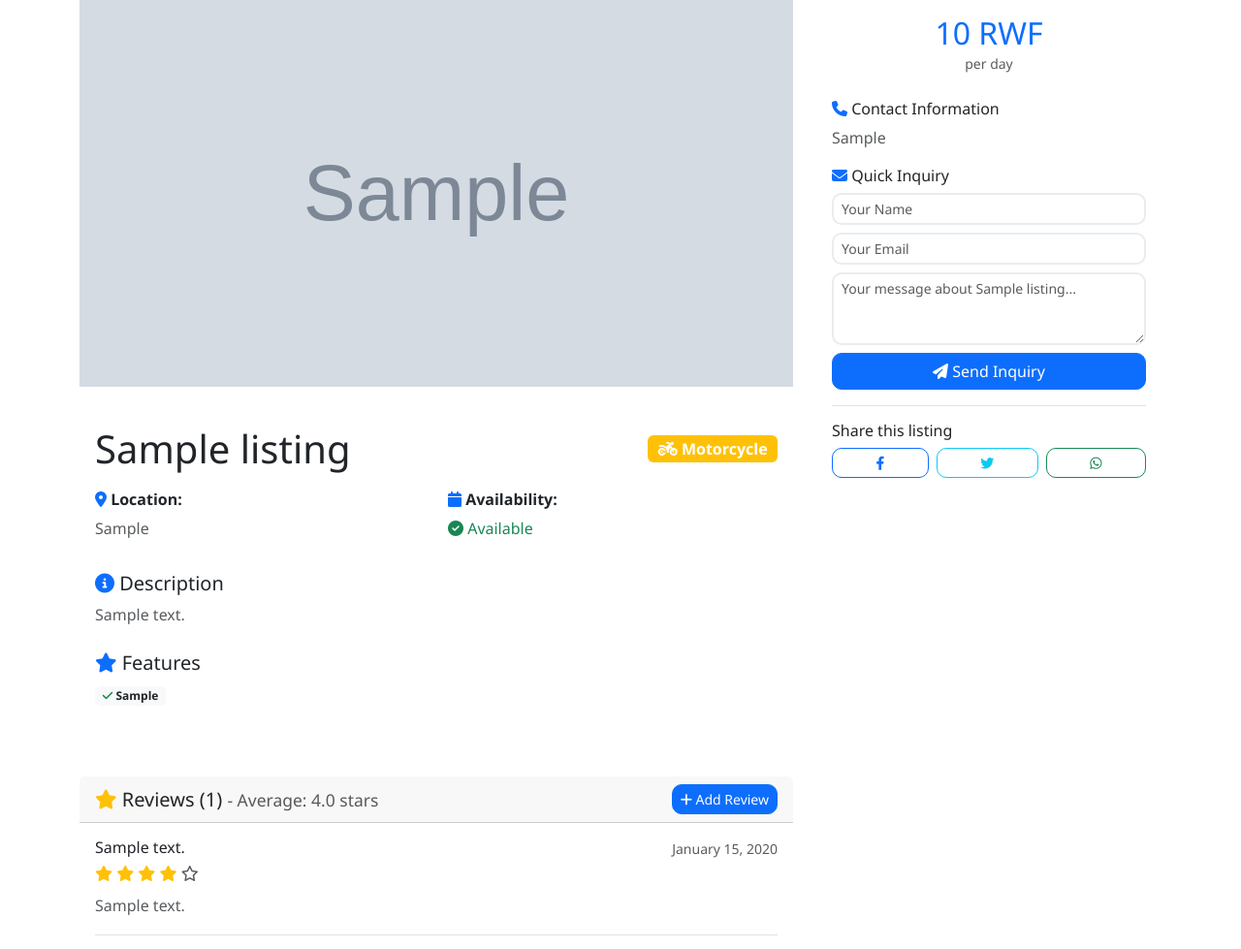
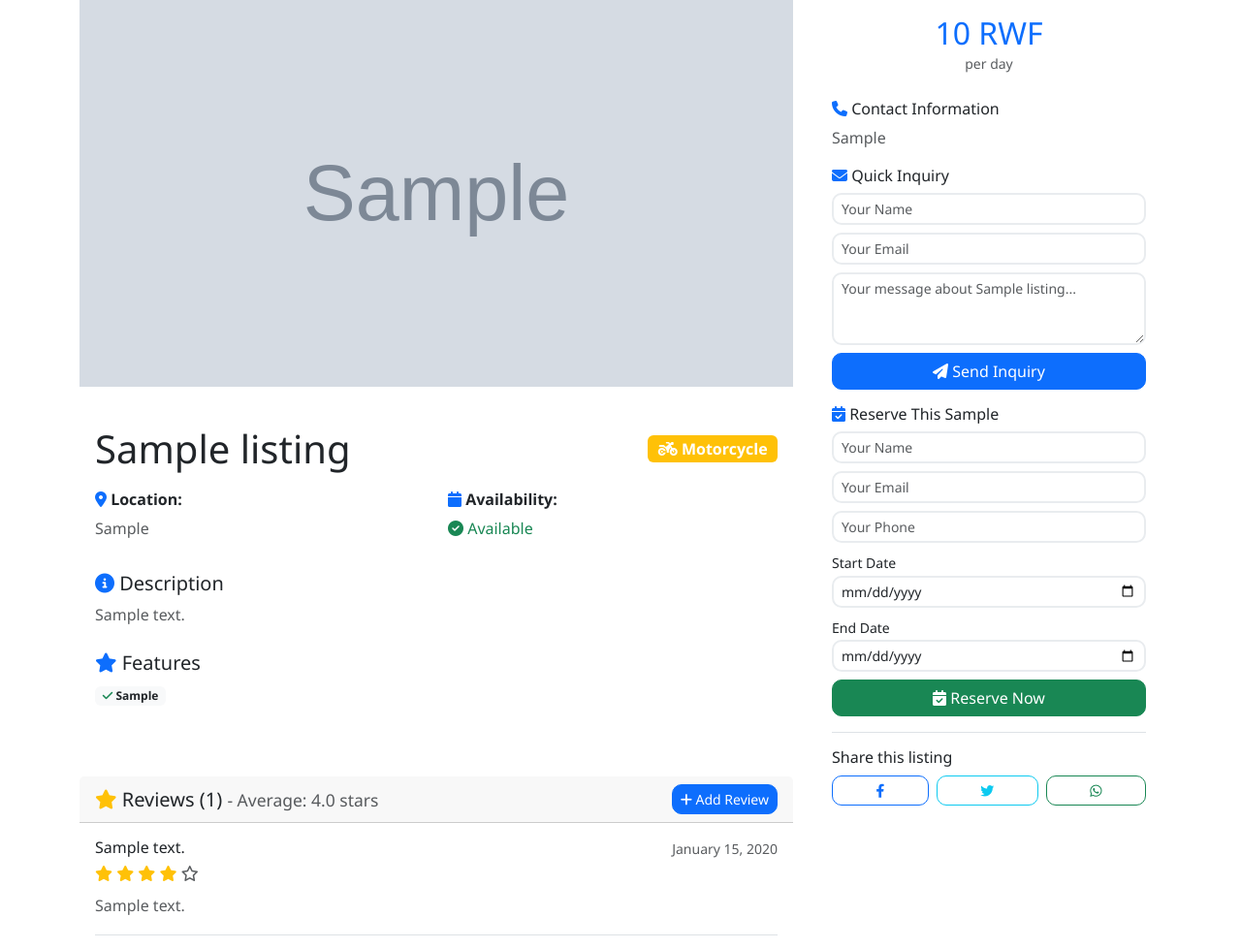
Before and after one commit to mahlet-tilahun/rentalink, a Flask app: page /listing/1 in a window 1280 px wide. Shown: the part 131-1110 px from the top of the page at 97% size. Run offline with Flask 3, Linux system fonts and the light colour scheme; tables that the repository leaves empty hold one stand-in row (values such as "Sample post"); grey boxes marked "Sample" are stand-in pictures; parts of the project's set-up code (start-up, migrations or seed data) failed here and were passed over; some libraries are stand-ins or nearby versions.

Commit message:
add a reservation feature to listing.html

```diff
--- a/templates/listing.html
+++ b/templates/listing.html
@@ -202,6 +202,32 @@
                             </button>
                         </form>
                     </div>
+                    <!-- Reserve Form -->
+                    <div class="mb-3">
+                        <h6><i class="fas fa-calendar-check text-primary"></i> Reserve This {{ listing.type.title() }}</h6>
+                        <form action="{{ url_for('reserve', listing_id=listing.id) }}" method="post">
+                            <div class="mb-2">
+                                <input type="text" class="form-control form-control-sm" name="name" placeholder="Your Name" required>
+                            </div>
+                            <div class="mb-2">
+                                <input type="email" class="form-control form-control-sm" name="email" placeholder="Your Email" required>
+                            </div>
+                            <div class="mb-2">
+                                <input type="text" class="form-control form-control-sm" name="phone" placeholder="Your Phone">
+                            </div>
+                            <div class="mb-2">
+                                <label class="form-label small mb-0">Start Date</label>
+                                <input type="date" class="form-control form-control-sm" name="start_date" required>
+                            </div>
+                            <div class="mb-2">
+                                <label class="form-label small mb-0">End Date</label>
+                                <input type="date" class="form-control form-control-sm" name="end_date" required>
+                            </div>
+                            <button type="submit" class="btn btn-success w-100">
+                                <i class="fas fa-calendar-check"></i> Reserve Now
+                            </button>
+                        </form>
+                    </div>
 
                     <!-- Share Buttons -->
                     <div class="border-top pt-3">
```
